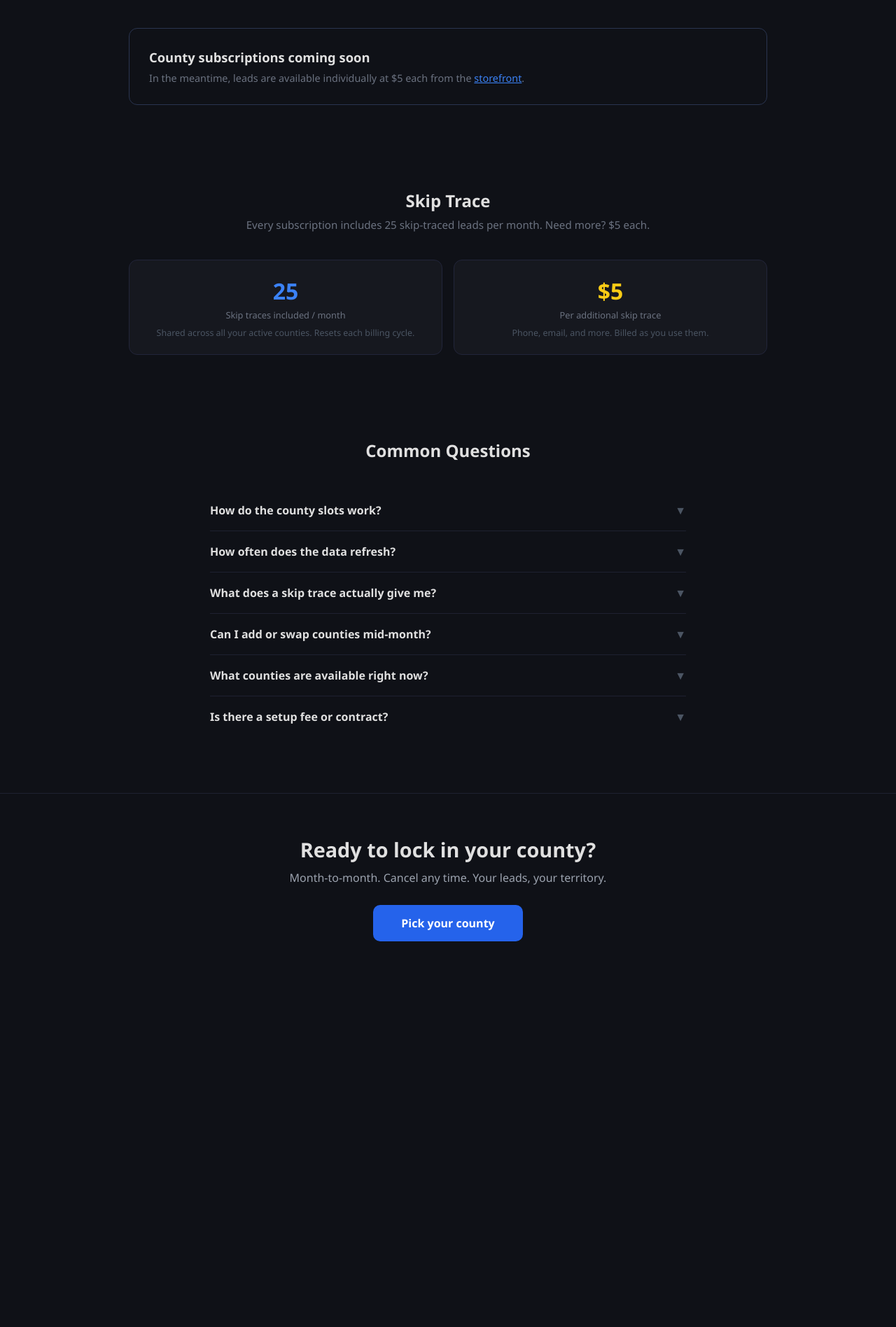
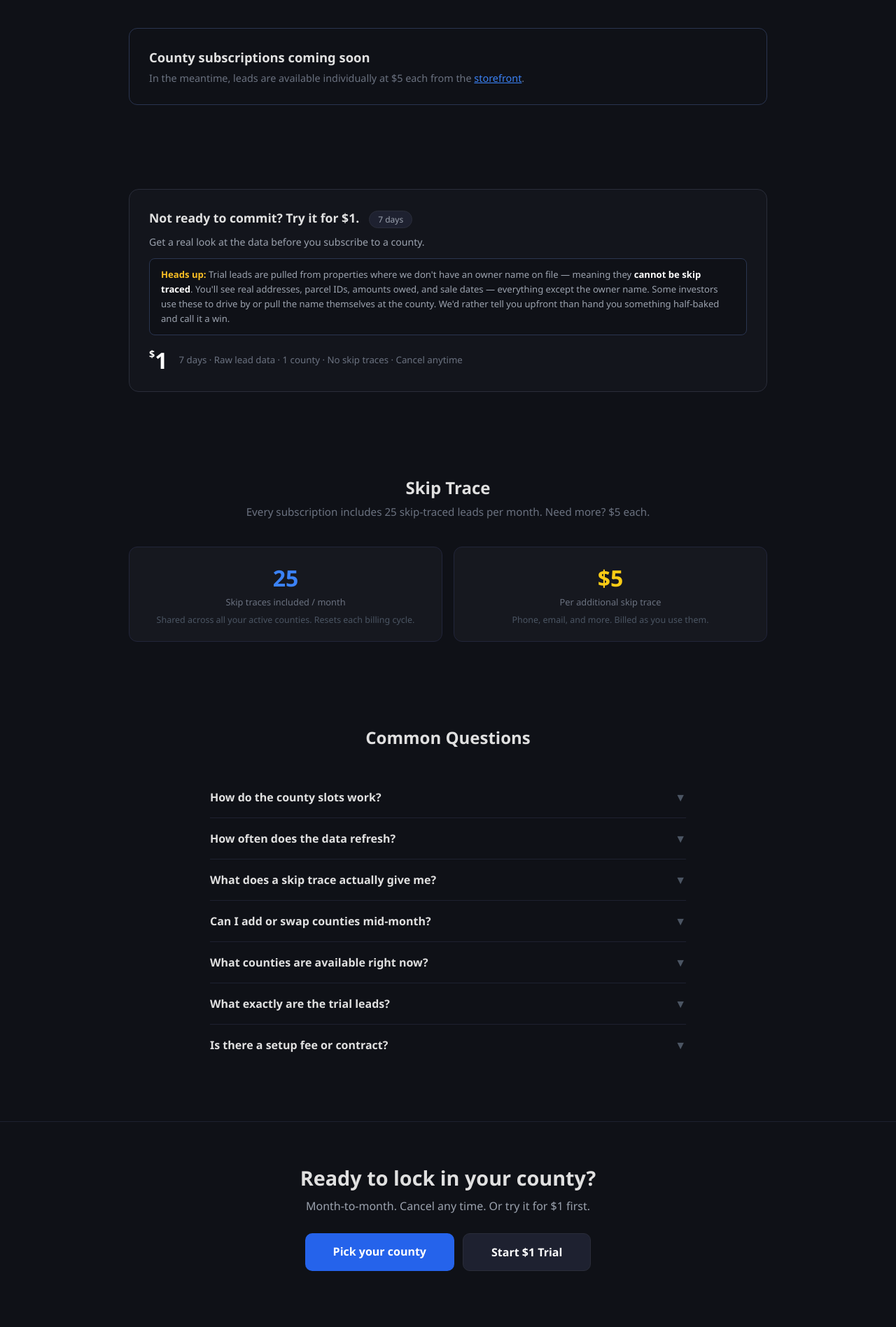
Before and after one commit to 145brice/Tax-Delinquencies, a Flask app: page /pricing in a window 1280 px wide. Shown: the part 1345-3241 px from the top of the page at 70% size. Before the commit the page ends 2690 px from the top, so only its background shows below. Run offline with Flask 3, Linux system fonts and the light colour scheme; some libraries are stand-ins or nearby versions.

Commit message:
Restore $1 trial with honest raw-lead copy; add STRIPE_PRICE_TRIAL
Co-Authored-By: Claude Sonnet 4.6 <noreply@anthropic.com>

```diff
--- a/templates/pricing.html
+++ b/templates/pricing.html
@@ -100,6 +100,26 @@
         .picker-price strong { color: #fff; }
 
         /* Skip trace */
+        /* Trial box */
+        .trial-box {
+            background: #13151c; border: 1px solid #2a2d3a; border-radius: 14px;
+            padding: 28px 28px; margin-bottom: 40px;
+        }
+        .trial-box .trial-header {
+            display: flex; align-items: baseline; gap: 14px; margin-bottom: 10px; flex-wrap: wrap;
+        }
+        .trial-box h3 { font-size: 1.1rem; font-weight: 800; }
+        .trial-box .trial-tag {
+            background: #1e2130; border: 1px solid #2a2d3a; border-radius: 999px;
+            padding: 3px 12px; font-size: 0.75rem; color: #9ca3af;
+        }
+        .trial-box .trial-note {
+            background: #0f1117; border: 1px solid #2a3550; border-radius: 8px;
+            padding: 12px 16px; font-size: 0.82rem; color: #9ca3af; line-height: 1.6;
+            margin: 14px 0 20px;
+        }
+        .trial-box .trial-note strong { color: #fbbf24; }
+
         .trace-grid { display: grid; grid-template-columns: repeat(auto-fit, minmax(200px, 1fr)); gap: 16px; margin-bottom: 40px; }
         .trace-card {
             background: #16181f; border: 1px solid #22253a; border-radius: 12px;
@@ -283,6 +303,27 @@
     </script>
 </div>
 
+<!-- TRIAL -->
+<div class="section">
+    <div class="trial-box">
+        <div class="trial-header">
+            <h3>Not ready to commit? Try it for $1.</h3>
+            <span class="trial-tag">7 days</span>
+        </div>
+        <p style="font-size:0.88rem;color:#9ca3af;">Get a real look at the data before you subscribe to a county.</p>
+        <div class="trial-note">
+            <strong>Heads up:</strong> Trial leads are pulled from properties where we don't have an owner name on file — meaning they <strong style="color:#fff;">cannot be skip traced</strong>. You'll see real addresses, parcel IDs, amounts owed, and sale dates — everything except the owner name. Some investors use these to drive by or pull the name themselves at the county. We'd rather tell you upfront than hand you something half-baked and call it a win.
+        </div>
+        <div style="display:flex;align-items:center;gap:16px;flex-wrap:wrap;">
+            <div style="font-size:2rem;font-weight:800;color:#fff;line-height:1;"><sup style="font-size:0.9rem;vertical-align:top;margin-top:5px;">$</sup>1</div>
+            <div style="font-size:0.83rem;color:#6b7280;line-height:1.5;">7 days &middot; Raw lead data &middot; 1 county &middot; No skip traces &middot; Cancel anytime</div>
+            {% if checkout_ready %}
+            <a href="/register" class="btn-primary" style="margin-left:auto;">Start $1 Trial</a>
+            {% endif %}
+        </div>
+    </div>
+</div>
+
 <!-- SKIP TRACE -->
 <div class="section">
     <h2 class="section-title">Skip Trace</h2>
@@ -360,11 +401,21 @@
 
         <div class="faq-item">
             <div class="faq-q" onclick="toggleFaq(this)">
+                What exactly are the trial leads?
+                <span class="chevron">▼</span>
+            </div>
+            <div class="faq-a">
+                Trial leads are real public-record filings — addresses, parcel IDs, amounts owed, sale dates — from properties where we don't have an owner name on file. Because there's no name, they can't be skip traced. We're transparent about that. Some investors use them to scout addresses or pull the owner name themselves through the county recorder. They're real data, just not the full package.
+            </div>
+        </div>
+
+        <div class="faq-item">
+            <div class="faq-q" onclick="toggleFaq(this)">
                 Is there a setup fee or contract?
                 <span class="chevron">▼</span>
             </div>
             <div class="faq-a">
-                No setup fee, no contracts. Subscriptions are month-to-month and you can cancel any time through your account. Individual leads are available at $5 each from the storefront without a subscription.
+                No setup fee, no contracts. The $1 trial gives you 7 days to see the data. County subscriptions are month-to-month and cancel any time through your account. Individual leads are also available at $5 each from the storefront without a subscription.
             </div>
         </div>
 
@@ -374,9 +425,12 @@
 <!-- BOTTOM CTA -->
 <div class="cta-bottom">
     <h2>Ready to lock in your county?</h2>
-    <p>Month-to-month. Cancel any time. Your leads, your territory.</p>
+    <p>Month-to-month. Cancel any time. Or try it for $1 first.</p>
     {% if accounts_ready %}
-    <a href="#subscribe" class="btn-primary">Pick your county</a>
+    <div style="display:flex;gap:12px;justify-content:center;flex-wrap:wrap;">
+        <a href="#subscribe" class="btn-primary">Pick your county</a>
+        <a href="/register" class="btn-primary" style="background:#1e2130;border:1px solid #2a2d3a;">Start $1 Trial</a>
+    </div>
     {% else %}
     <a href="/" class="btn-primary disabled">Appwrite setup pending</a>
     {% endif %}
```
